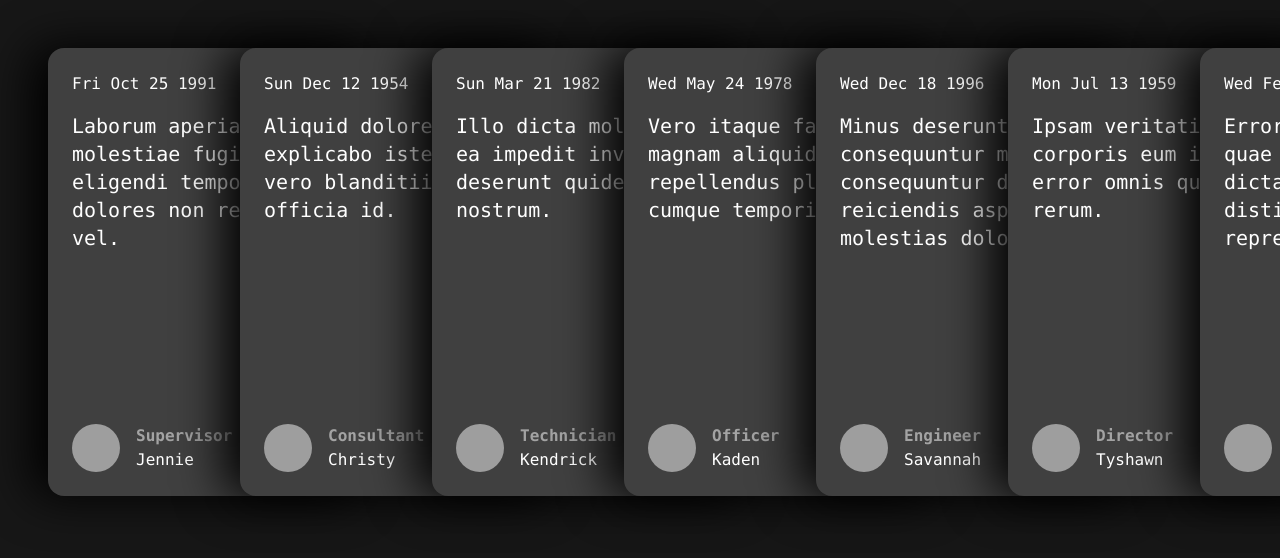
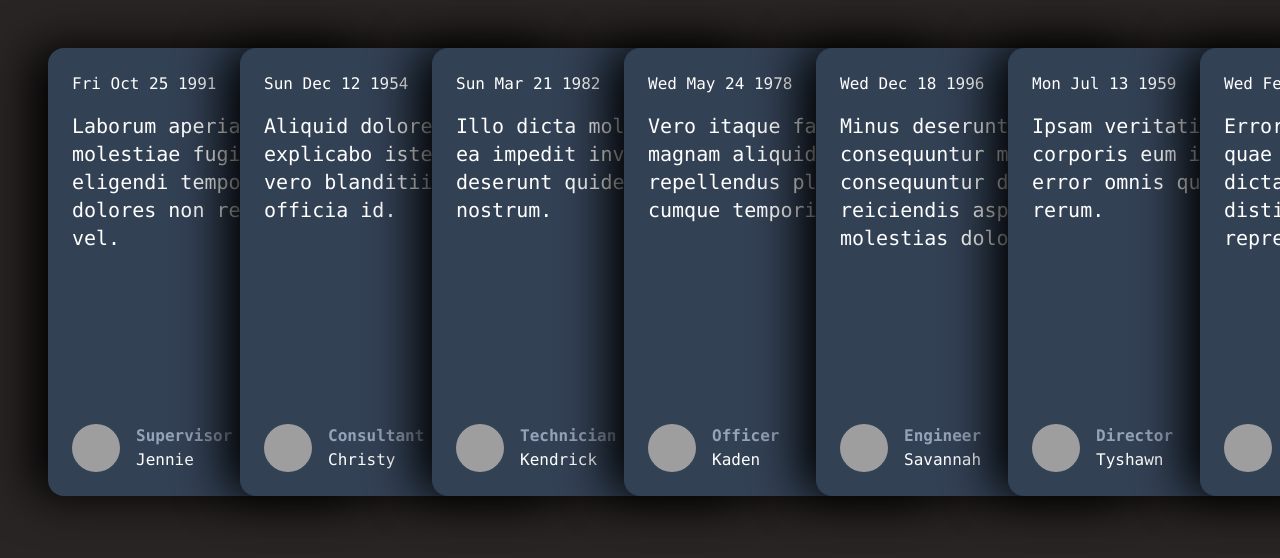
Before and after one commit to ikkedaniel/card-hover-css-only, a React (Vite) app: page / in a window 1280 px wide. Shown: the top 558 px of the page. Built offline with nearby package versions, Linux system fonts and the light colour scheme; grey boxes are pictures that could not be loaded.

Commit message:
change same colors

```diff
--- a/index.html
+++ b/index.html
@@ -6,7 +6,7 @@
     <meta name="viewport" content="width=device-width, initial-scale=1.0" />
     <title>Card hover CSS only</title>
   </head>
-  <body class="font-mono text-white bg-neutral-900">
+  <body class="font-mono text-white bg-stone-800">
     <div id="root"></div>
     <script type="module" src="/src/main.jsx"></script>
   </body>
--- a/src/Card.jsx
+++ b/src/Card.jsx
@@ -2,17 +2,17 @@ import { faker } from '@faker-js/faker'
 import './Card.sass'
 
 export function Card() {
-  let date = faker.date.birthdate().toDateString()
-  let description = faker.lorem.sentence(10)
-  let avatar = faker.image.avatar()
-  let jobType = faker.name.jobType()
-  let name = faker.name.firstName()
+  const date = faker.date.birthdate().toDateString()
+  const description = faker.lorem.sentence(10)
+  const avatar = faker.image.avatar()
+  const jobType = faker.name.jobType()
+  const name = faker.name.firstName()
 
   return (
-    <article className="relative flex flex-col p-6 duration-200 ease-in-out w-80 group aspect-card bg-neutral-700 rounded-2xl hover:-translate-y-4">
+    <article className="relative flex flex-col p-6 duration-300 ease-in-out w-80 group aspect-card bg-slate-700 rounded-2xl hover:-translate-y-4">
       <header>
         <p>{date}</p>
-        <p className="mt-4 text-xl group-hover:text-transparent group-hover:bg-clip-text group-hover:bg-gradient-to-r group-hover:from-purple-400 group-hover:to-pink-600">
+        <p className="mt-4 text-xl group-hover:text-transparent group-hover:bg-clip-text group-hover:bg-gradient-to-br group-hover:from-purple-400 group-hover:to-pink-400">
           {description}
         </p>
       </header>
@@ -25,7 +25,7 @@ export function Card() {
         />
 
         <span>
-          <strong className="text-neutral-400">{jobType}</strong>
+          <strong className="text-slate-400">{jobType}</strong>
           <p>{name}</p>
         </span>
       </div>
```
